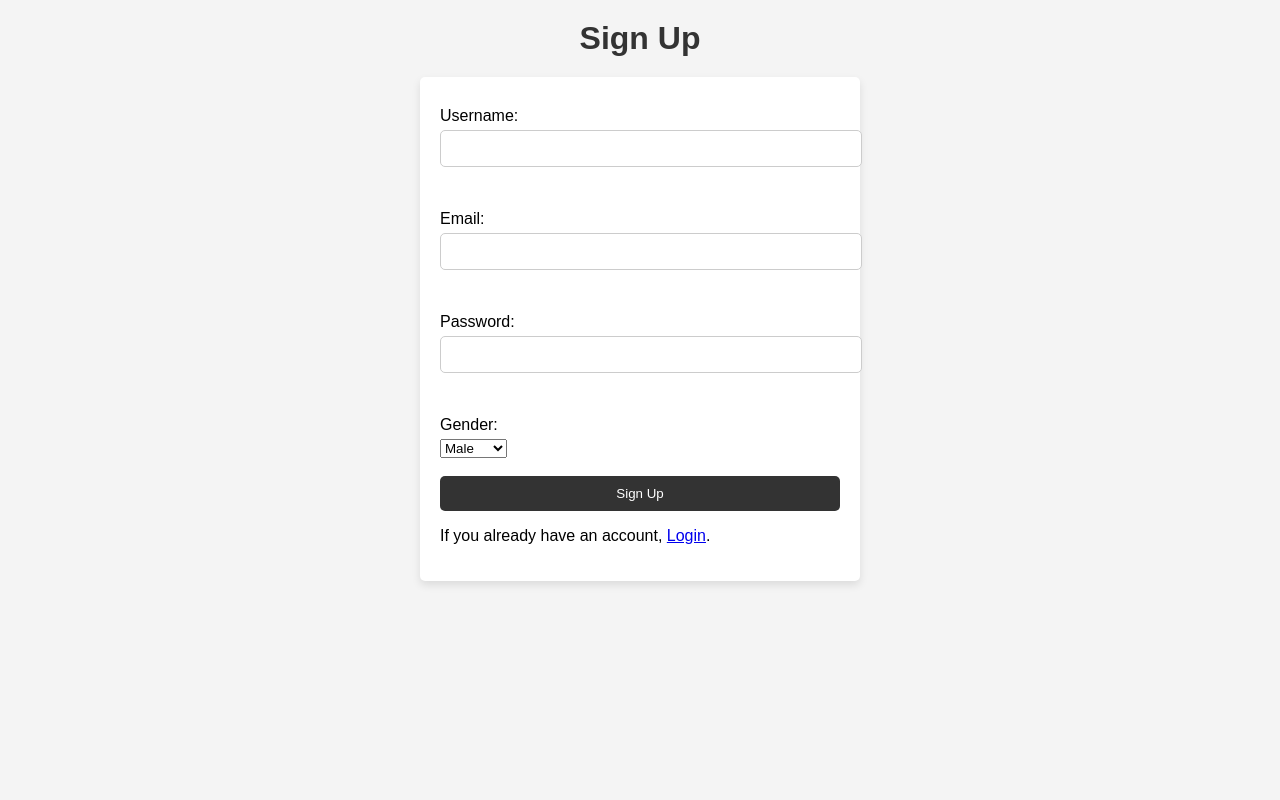
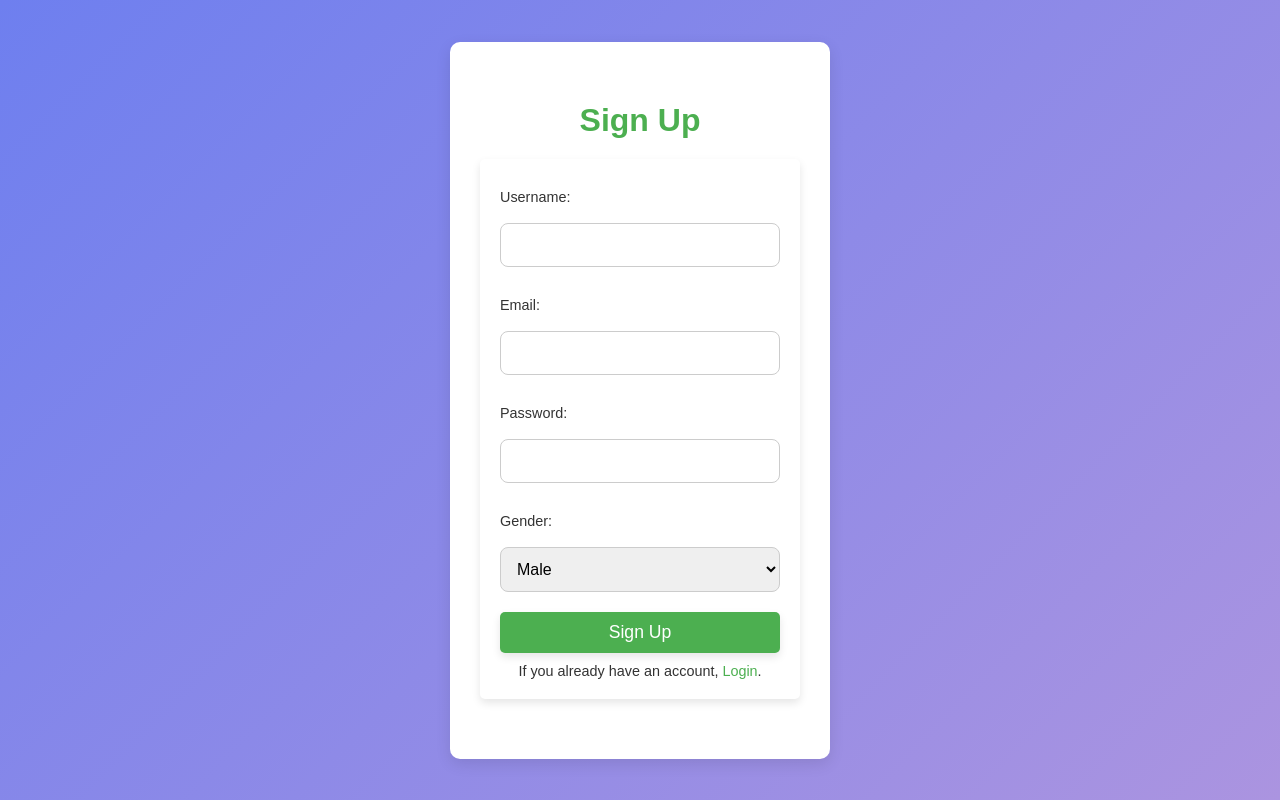
Before and after one commit to haseeb-125/Flask-App, a Flask app: page /signup in a window 1280 px wide. Run offline with Flask 3, Linux system fonts and the light colour scheme; some libraries are stand-ins or nearby versions.

Commit message:
update 2

```diff
--- a/templates/signup.html
+++ b/templates/signup.html
@@ -7,19 +7,118 @@
     <title>Sign Up</title>
     <link rel="stylesheet" href="{{ url_for('static', filename='css/styles.css') }}">
     <style>
+        /* Base reset styles */
+        * {
+            margin: 0;
+            padding: 0;
+            box-sizing: border-box;
+        }
+
+        body {
+            font-family: 'Arial', sans-serif;
+            background: linear-gradient(135deg, #6e7fef, #ab94e0);
+            display: flex;
+            justify-content: center;
+            align-items: center;
+            min-height: 100vh;
+            color: #333;
+        }
+
+        h1 {
+            font-size: 2rem;
+            color: #4CAF50;
+            margin-bottom: 20px;
+            font-weight: 600;
+            text-align: center;
+        }
+
+        .login-container {
+            background-color: #ffffff;
+            border-radius: 10px;
+            box-shadow: 0 5px 15px rgba(0, 0, 0, 0.1);
+            padding: 40px 30px;
+            width: 100%;
+            max-width: 380px;
+            text-align: center;
+        }
+
+        .form-label {
+            font-size: 0.9rem;
+            margin-bottom: 8px;
+            text-align: left;
+            display: block;
+        }
+
+        input[type="text"],
+        input[type="email"],
+        input[type="password"],
+        select {
+            width: 100%;
+            padding: 12px;
+            margin: 10px 0 20px;
+            border: 1px solid #ccc;
+            border-radius: 8px;
+            font-size: 1rem;
+            box-sizing: border-box;
+            transition: all 0.3s ease;
+        }
+
+        input[type="text"]:focus,
+        input[type="email"]:focus,
+        input[type="password"]:focus,
+        select:focus {
+            border-color: #4CAF50;
+            outline: none;
+            box-shadow: 0 0 8px rgba(76, 175, 80, 0.3);
+        }
+
+        /* Submit Button */
+        button {
+            width: 100%;
+            padding: 12px;
+            background-color: #4CAF50;
+            color: white;
+            border: none;
+            border-radius: 8px;
+            font-size: 1.1rem;
+            cursor: pointer;
+            transition: all 0.3s ease;
+            box-shadow: 0 4px 8px rgba(0, 0, 0, 0.1); /* Shadow effect */
+        }
+
+        button:hover {
+            background-color: #45a049;
+            transform: translateY(-2px);
+        }
+
+        button:active {
+            background-color: #388e3c;
+            transform: translateY(0);
+        }
+
+        p {
+            font-size: 0.9rem;
+            margin-top: 10px;
+        }
+
+        a {
+            color: #4CAF50;
+            text-decoration: none;
+            transition: all 0.3s ease;
+        }
+
+        a:hover {
+            text-decoration: underline;
+        }
+
         /* Flash messages container */
         .flash-messages-container {
             position: fixed;
-            top: 0;
-            /* Position at the top */
+            top: 10px;
             left: 50%;
-            /* Center horizontally */
             transform: translateX(-50%);
-            /* Adjust the position by 50% to truly center */
             z-index: 1050;
-            /* Make sure the flash message is above other content */
             width: auto;
-            /* Ensure the container doesn't take up the full width */
             padding: 10px;
             text-align: center;
         }
@@ -27,18 +126,14 @@
         /* Style for each flash message */
         .flash-message {
             background-color: rgba(0, 0, 0, 0.8);
-            /* Optional: dark background */
             color: white;
-            /* Text color */
             padding: 10px 20px;
             margin-bottom: 10px;
             border-radius: 5px;
-            /* Optional: rounded corners */
             box-shadow: 0 4px 8px rgba(0, 0, 0, 0.1);
-            /* Optional: subtle shadow */
+            transition: opacity 0.5s ease-out;
         }
 
-        /* Optional: Different styles for different categories of flash messages */
         .flash-message.alert-success {
             background-color: green;
         }
@@ -51,10 +146,6 @@
             background-color: orange;
         }
 
-        .flash-message {
-            transition: opacity 0.5s ease-out;
-        }
-
         .flash-message.hide {
             opacity: 0;
         }
@@ -63,62 +154,59 @@
 
 <body>
 
-    <h1>Sign Up</h1>
-
+    <div class="flash-messages-container">
         <!-- Flash messages section -->
         {% with messages = get_flashed_messages(with_categories=true) %}
         {% if messages %}
-    <div class="flash-messages-container">
         {% for category, message in messages %}
         <div class="flash-message alert alert-{{ category }}">
             {{ message }}
         </div>
         {% endfor %}
-    </div>
         {% endif %}
         {% endwith %}
+    </div>
+
+    <div class="login-container">
+        <h1>Sign Up</h1>
 
         <form method="POST">
             <!-- Username Field -->
-        <label for="username">Username:</label>
+            <label class="form-label" for="username">Username:</label>
             <input type="text" id="username" name="username" required>
-        <br><br>
 
             <!-- Email Field -->
-        <label for="email">Email:</label>
+            <label class="form-label" for="email">Email:</label>
             <input type="email" id="email" name="email" required>
-        <br><br>
 
             <!-- Password Field -->
-        <label for="password">Password:</label>
+            <label class="form-label" for="password">Password:</label>
             <input type="password" id="password" name="password" required>
-        <br><br>
 
             <!-- Gender Dropdown -->
-        <label for="gender">Gender:</label>
+            <label class="form-label" for="gender">Gender:</label>
             <select id="gender" name="gender" required>
                 <option value="Male">Male</option>
                 <option value="Female">Female</option>
                 <option value="Other">Other</option>
             </select>
-        <br><br>
 
             <!-- Submit Button -->
-        <button type="submit">Sign Up</button>
+            <button type="submit" style="background-color: #4CAF50;">Sign Up</button>
 
             <!-- Login Link -->
             <p>If you already have an account, <a href="{{ url_for('login') }}">Login</a>.</p>
         </form>
+    </div>
 
     <!-- JavaScript for auto-removal of flash messages -->
     <script>
-        // Function to remove flash messages after a delay (e.g., 5 seconds)
         setTimeout(function() {
             var flashMessages = document.querySelectorAll('.flash-message');
             flashMessages.forEach(function(message) {
                 message.classList.add('hide');
             });
-        }, 3000);  // 5000ms = 5 seconds
+        }, 5000);  // 5000ms = 5 seconds
     </script>
 
 </body>
```
Lines whose indentation alone changed are shown as unchanged.
